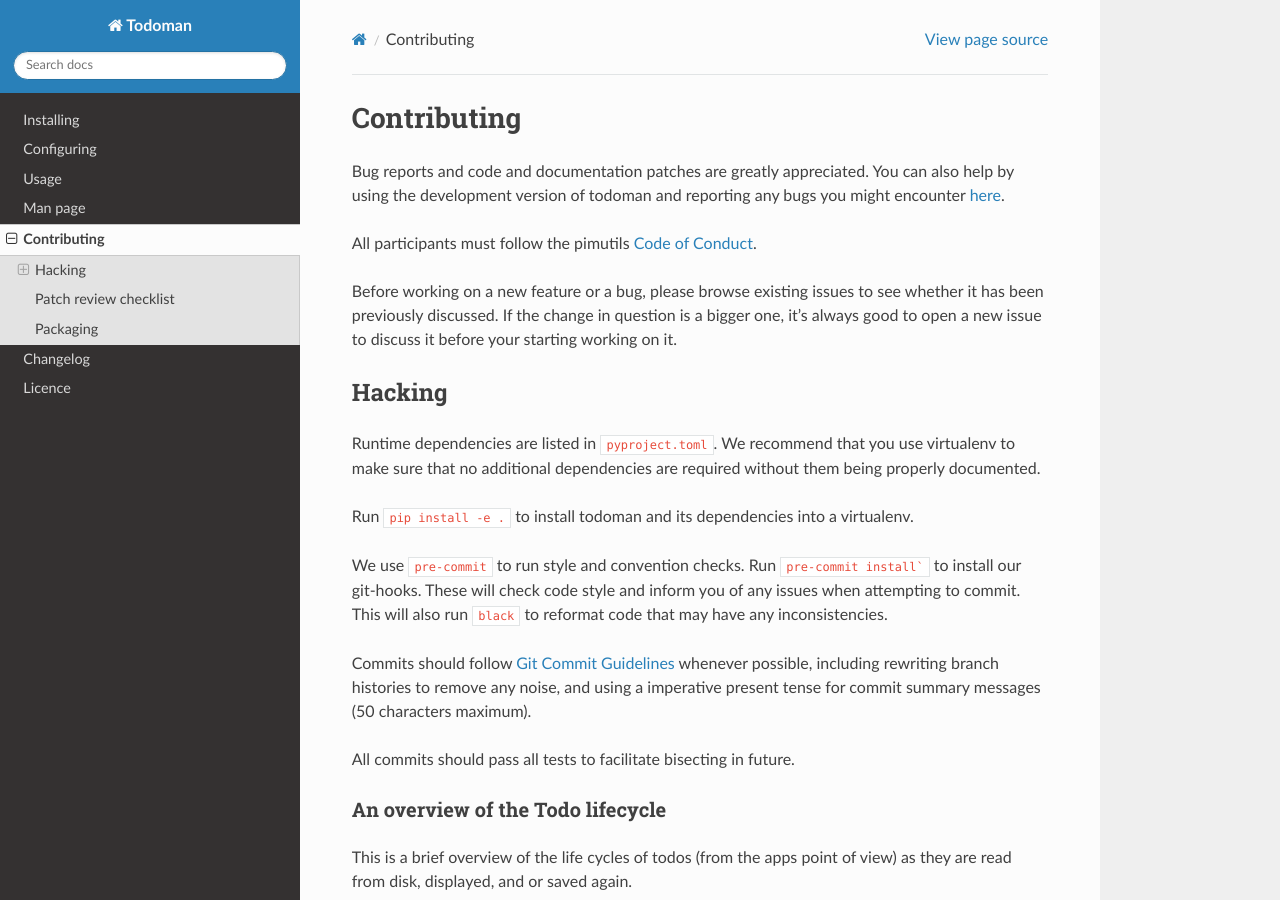
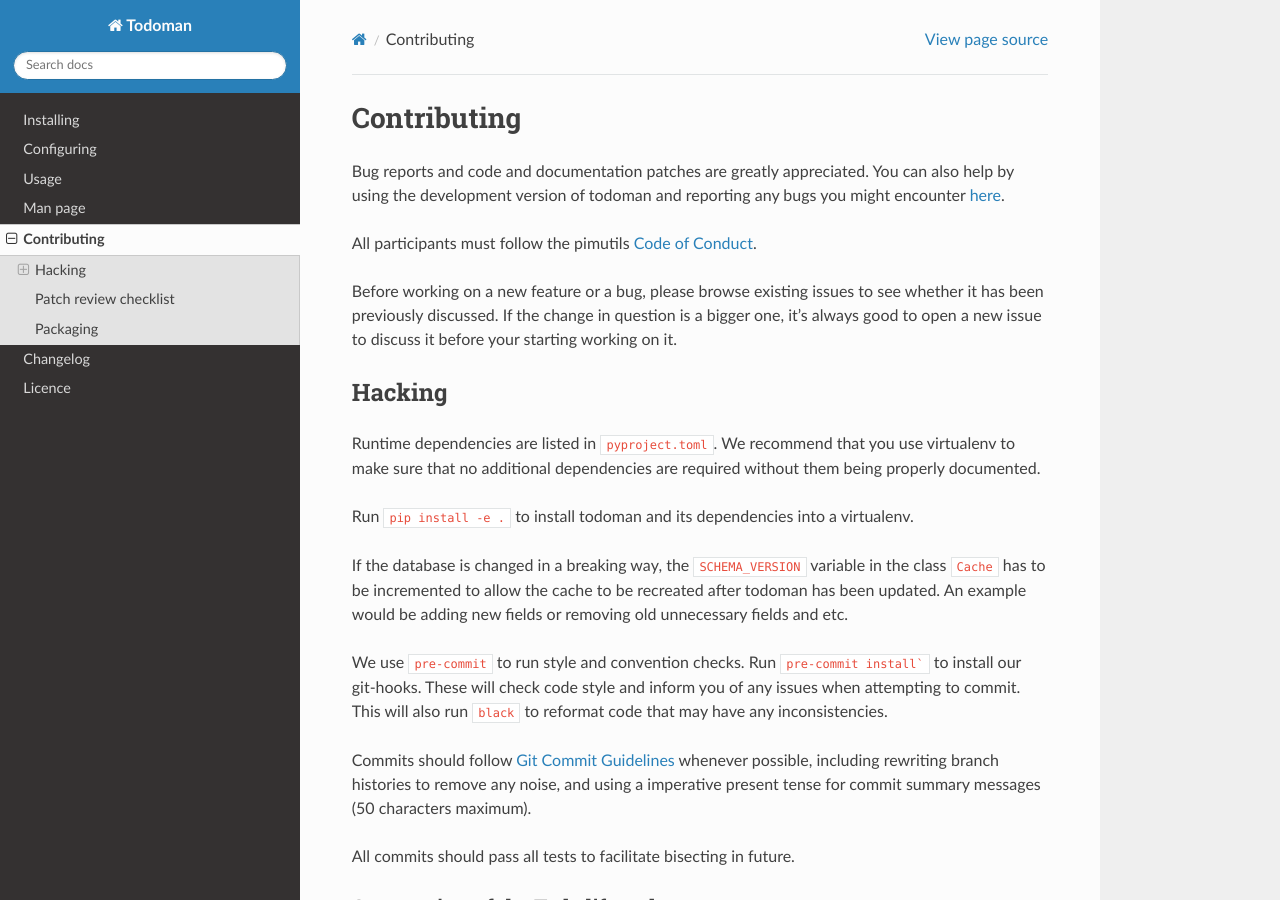
Before and after one commit to pimutils/todoman, a Sphinx documentation site: the page built from docs/source/contributing.rst, in a window 1280 px wide and 900 px high. Built offline with Sphinx 7.4.7 and the Read the Docs theme 3.1.0, drawn with Linux system fonts in a browser that asks for light colours; the version number could not be read and is left out.

Commit message:
docs(Hacking): new description of `SCHEMA_VERSION` variable

````diff
--- a/docs/source/contributing.rst
+++ b/docs/source/contributing.rst
@@ -22,6 +22,11 @@
 
 Run ``pip install -e .`` to install todoman and its dependencies into a
 virtualenv.
+
+If the database is changed in a breaking way, the ``SCHEMA_VERSION`` variable
+in the class ``Cache`` has to be incremented to allow the cache to be recreated
+after todoman has been updated. An example would be adding new fields or
+removing old unnecessary fields and etc.
 
 We use ``pre-commit`` to run style and convention checks. Run ``pre-commit
 install``` to install our git-hooks. These will check code style and inform you
````
